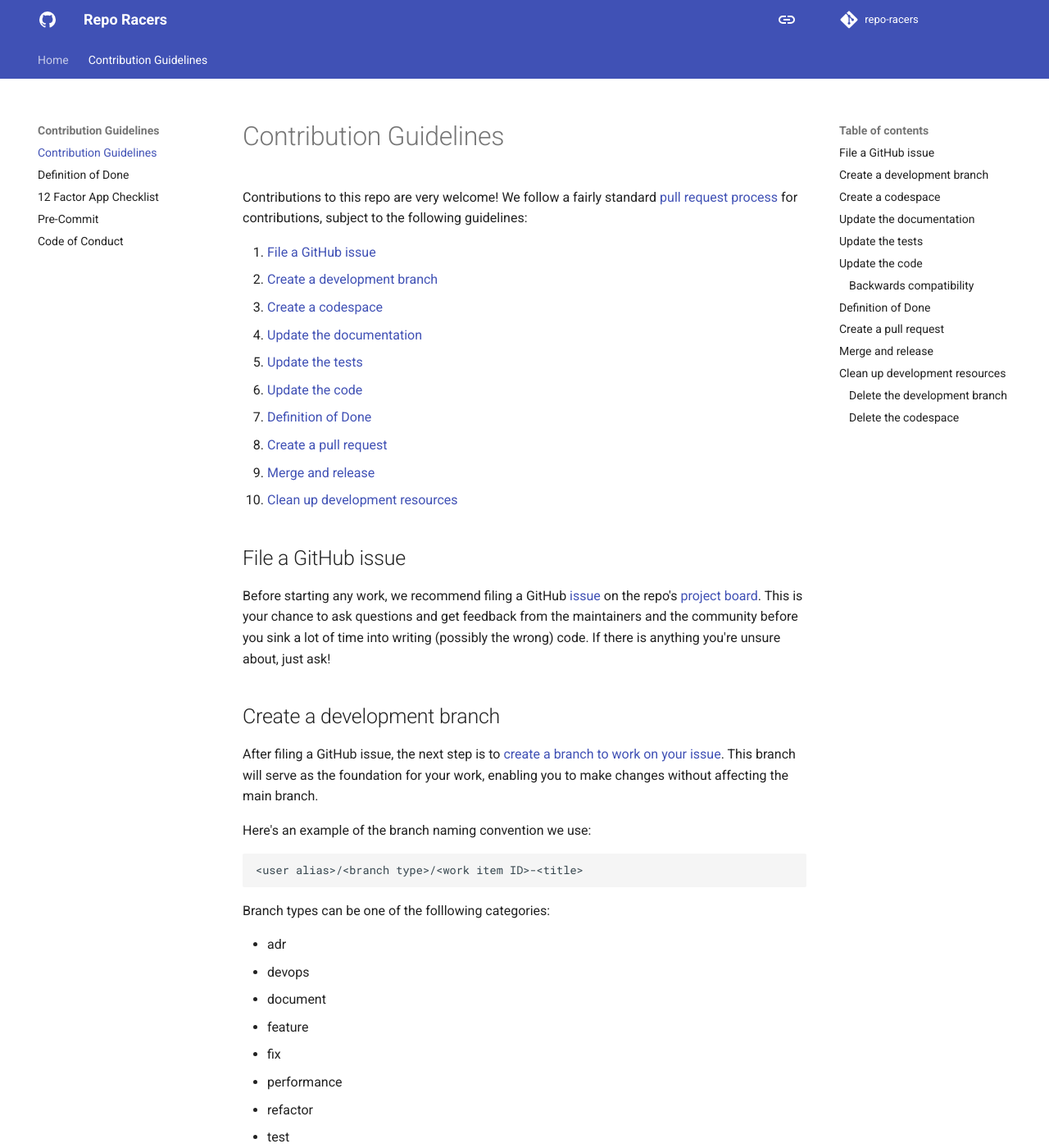
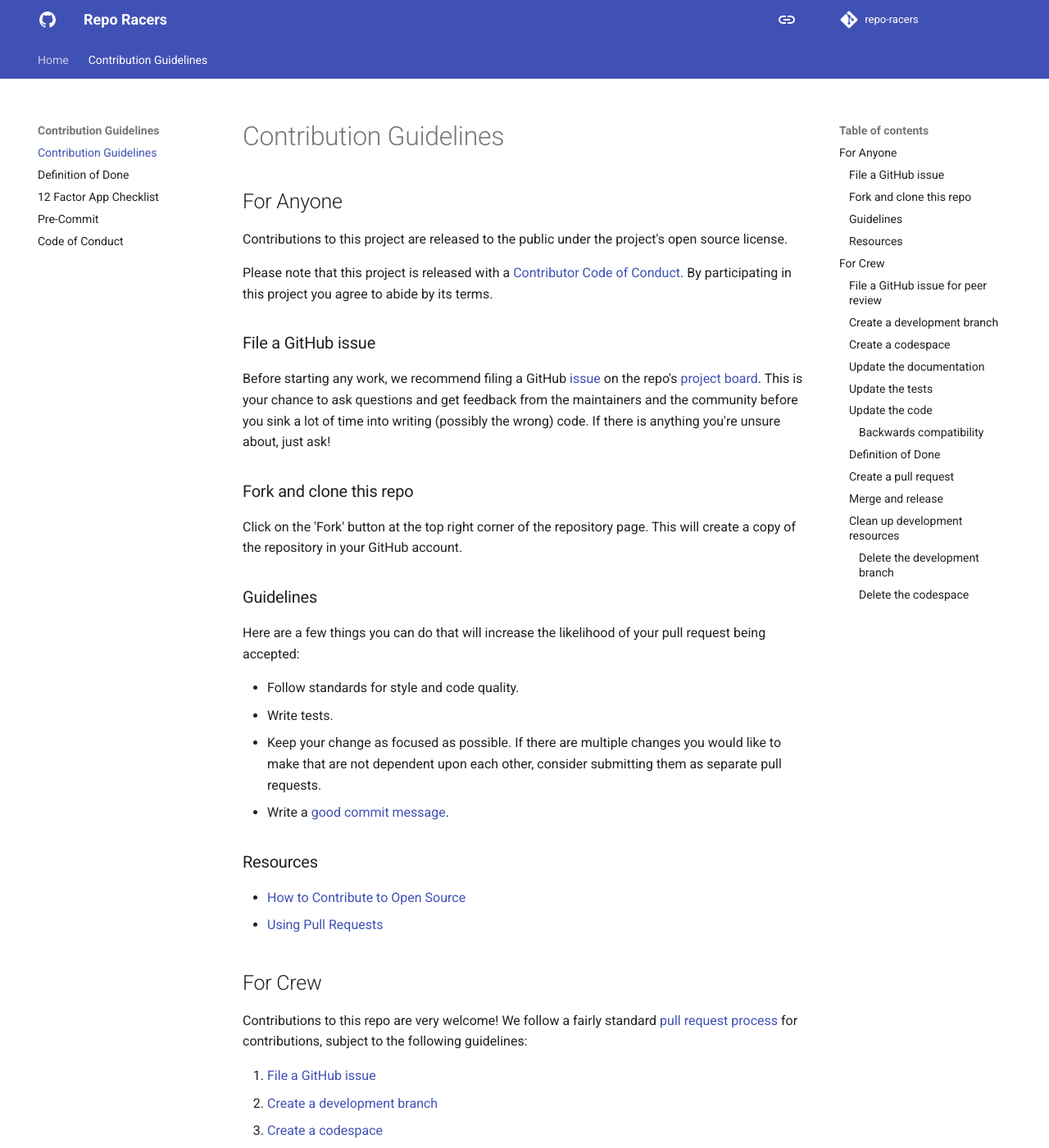
Before and after one commit to repo-racers/repo-racers, an MkDocs documentation site: the page built from docs/contribution/contribution-guidelines.md, in a window 1280 px wide and 1400 px high. Shown: the whole window at 82% size. Built offline with MkDocs 1.6.1 and Material for MkDocs 9.7.7, drawn with Linux system fonts in a browser that asks for light colours; comment, search, counter and statistics services are not loaded; some of the changed text lies outside the part shown.

Commit message:
update contribution guidelines

````diff
--- a/docs/contribution/contribution-guidelines.md
+++ b/docs/contribution/contribution-guidelines.md
@@ -1,4 +1,36 @@
 # Contribution Guidelines
+
+## For Anyone
+
+Contributions to this project are released to the public under the project's open source license.
+
+Please note that this project is released with a [Contributor Code of Conduct](./code-of-conduct.md). By participating in this project you agree to abide by its terms.
+
+### File a GitHub issue
+
+Before starting any work, we recommend filing a GitHub [issue](https://github.com/repo-racers/repo-racers/issues) on the repo's [project board](https://github.com/orgs/repo-racers/projects/11). This is your chance to ask questions and
+get feedback from the maintainers and the community before you sink a lot of time into writing (possibly the wrong)
+code. If there is anything you're unsure about, just ask!
+
+### Fork and clone this repo
+
+Click on the 'Fork' button at the top right corner of the repository page. This will create a copy of the repository in your GitHub account.
+
+### Guidelines
+
+Here are a few things you can do that will increase the likelihood of your pull request being accepted:
+
+- Follow standards for style and code quality.
+- Write tests.
+- Keep your change as focused as possible. If there are multiple changes you would like to make that are not dependent upon each other, consider submitting them as separate pull requests.
+- Write a [good commit message](http://tbaggery.com/2008/04/19/a-note-about-git-commit-messages.html).
+
+### Resources
+
+- [How to Contribute to Open Source](https://opensource.guide/how-to-contribute/)
+- [Using Pull Requests](https://help.github.com/articles/about-pull-requests/)
+
+## For Crew
 
 Contributions to this repo are very welcome! We follow a fairly standard [pull request
 process](https://docs.github.com/en/pull-requests) for contributions, subject to the following guidelines:
@@ -14,13 +46,11 @@ process](https://docs.github.com/en/pull-requests) for contributions, subject to
 1. [Merge and release](#merge-and-release)
 1. [Clean up development resources](#clean-up-development-resources)
 
-## File a GitHub issue
+### File a GitHub issue for peer review
 
-Before starting any work, we recommend filing a GitHub [issue](https://github.com/repo-racers/repo-racers/issues) on the repo's [project board](https://github.com/orgs/repo-racers/projects/11). This is your chance to ask questions and
-get feedback from the maintainers and the community before you sink a lot of time into writing (possibly the wrong)
-code. If there is anything you're unsure about, just ask!
+File a GitHub [issue](https://github.com/repo-racers/repo-racers/issues) on the repo's [project board](https://github.com/orgs/repo-racers/projects/11).
 
-## Create a development branch
+### Create a development branch
 
 After filing a GitHub issue, the next step is to [create a branch to work on your issue](https://docs.github.com/en/issues/tracking-your-work-with-issues/creating-a-branch-for-an-issue).
 This branch will serve as the foundation for your work, enabling you to make changes without affecting the main branch.
@@ -48,21 +78,21 @@ Which could translate to something as follows:
 devopskev/feature/271-make-all-the-things
 ```
 
-## Create a codespace
+### Create a codespace
 
 After creating your development branch, the next step is to set up your development environment.
 We recommend using [GitHub Codespaces](https://github.com/features/codespaces) for this, creating a new codespace specific to the development branch of th newly created issue.
 Codespaces provides a fully configured development environment in the cloud, which you can use to develop and test your contributions.
 This ensures that all contributors are working in a consistent environment, reducing the ["it works on my machine"](https://blog.codinghorror.com/the-works-on-my-machine-certification-program/) problem.
 
-## Update the documentation
+### Update the documentation
 
 We recommend updating the documentation *before* updating any code (see [Readme Driven
 Development](http://tom.preston-werner.com/2010/08/23/readme-driven-development.html)). This ensures the documentation
 stays up to date and allows you to think through the problem at a high level before you get lost in the weeds of
 coding.
 
-## Update the tests
+### Update the tests
 
 We also recommend updating the automated tests *before* updating any code (see [Test Driven
 Development](https://en.wikipedia.org/wiki/Test-driven_development)). That means you add or update a test case,
@@ -70,16 +100,16 @@ verify that it's failing with a clear error message, and *then* make the code ch
 ensures the tests stay up to date and verify all the functionality in this repo, including whatever new
 functionality you're adding in your contribution.
 
-## Update the code
+### Update the code
 
 At this point, make your code changes and use your new test case to verify that everything is working. As you work,
 please consider backwards compatibility.
 
-### Backwards compatibility
+#### Backwards compatibility
 
 Please make every effort to avoid unnecessary backwards incompatible changes. If a backwards incompatible change cannot be avoided, please make sure to call that out when you submit a pull request, explaining why the change is absolutely necessary.
 
-## Definition of Done
+### Definition of Done
 
 Before submitting a pull request, take the time to review our [Definition  of Done](./definition-of-done.md).
 
@@ -92,7 +122,7 @@ We describe our [Definition  of Done](./definition-of-done.md) at two levels:
 1. Merge Pull Request
 1. Tag Release
 
-## Create a pull request
+### Create a pull request
 
 [Create a pull request](https://docs.github.com/en/pull-requests) with your changes. Please make sure
 to include the following:
@@ -101,17 +131,17 @@ to include the following:
 1. The output of your automated test run, preferably in a [GitHub Gist](https://docs.github.com/en/github/writing-on-github/editing-and-sharing-content-with-gists/creating-gists).
 1. Any notes on backwards incompatibility.
 
-## Merge and release
+### Merge and release
 
 The maintainers for this repo will review your code and provide feedback. If everything looks good, they will merge the
 code and release a new version, which you'll be able to find in the [releases page](https://github.com/repo-racers/repo-racers/releases).
 
-## Clean up development resources
+### Clean up development resources
 
 After your contribution has been successfully merged and released, it's important to clean up your development resources to keep the project repository and GitHub tidy.
 This involves deleting your development branch and the GitHub Codespace you created for your work.
 
-### Delete the development branch
+#### Delete the development branch
 
 1. Navigate to the main page of the repository on GitHub.
 2. Click on the "Branches" tab.
@@ -126,7 +156,7 @@ git push origin --delete <branch name> # Deletes the branch on GitHub
 
 ```
 
-### Delete the codespace
+#### Delete the codespace
 
 1. Navigate to the "Codespaces" tab in your GitHub profile or repository page.
 2. Find the codespace you created for your contribution.
````
